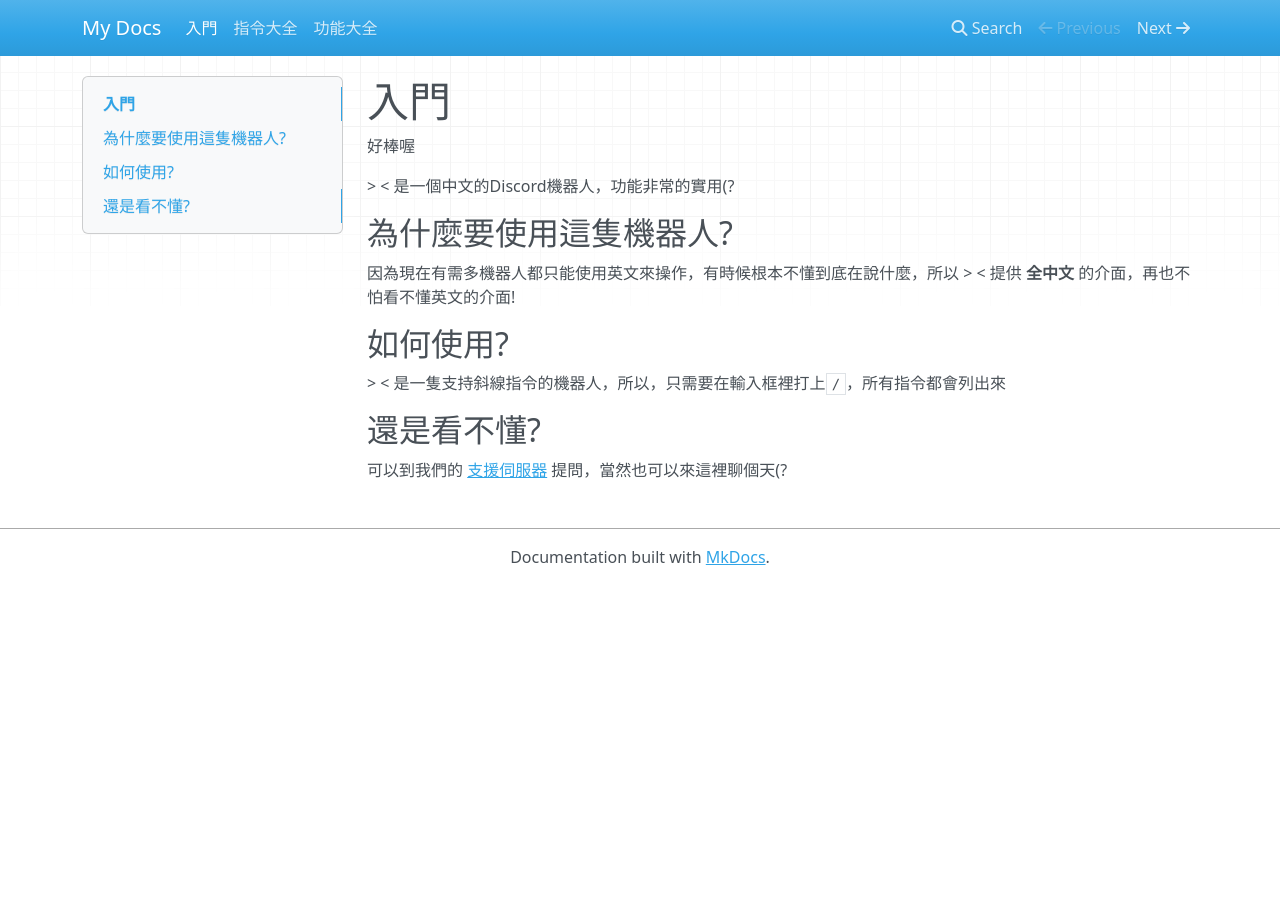
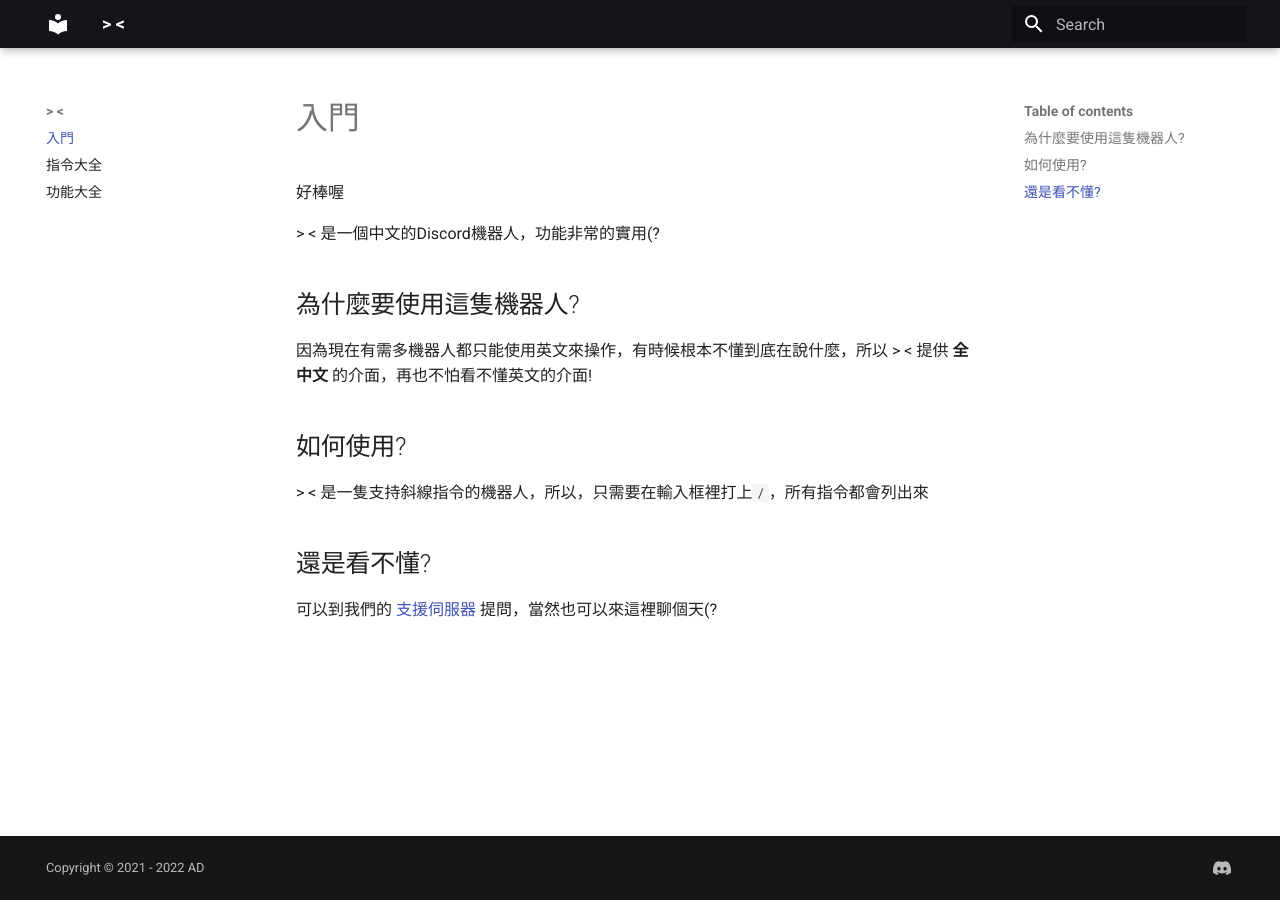
Before and after one commit to tooty-1135/bot-doc, an MkDocs documentation site: the page built from docs/index.md, in a window 1280 px wide. Built offline with MkDocs 1.6.1 and Material for MkDocs 9.7.7, drawn with Linux system fonts in a browser that asks for light colours; nearby versions of some CDN libraries.

Commit message:
change theme

```diff
--- a/mkdocs.yml
+++ b/mkdocs.yml
@@ -1 +1,24 @@
-site_name: My Docs
+site_name: "> <"
+theme:
+  name: material
+  palette:
+    scheme: default
+    primary: black
+    accent: light blue
+    language: zh-TW
+    font:
+      text: Noto Sans Traditional Chinese
+extra:
+  generator: false
+  social:
+    - icon: fontawesome/brands/discord
+      link: https://discord.gg/F8GfF37GWh
+      name: discord 支援伺服器
+  consent:
+    title: Cookie consent
+    description: >-
+      We use cookies to recognize your repeated visits and preferences, as well
+      as to measure the effectiveness of our documentation and whether users
+      find what they're searching for. With your consent, you're helping us to
+      make our documentation better.
+copyright: Copyright &copy; 2021 - 2022 AD
--- a/requirements.txt
+++ b/requirements.txt
@@ -1,2 +1,3 @@
 jinja2==3.0.3
 Markdown<3.2
+mkdocs-material<=8.4.1
```
